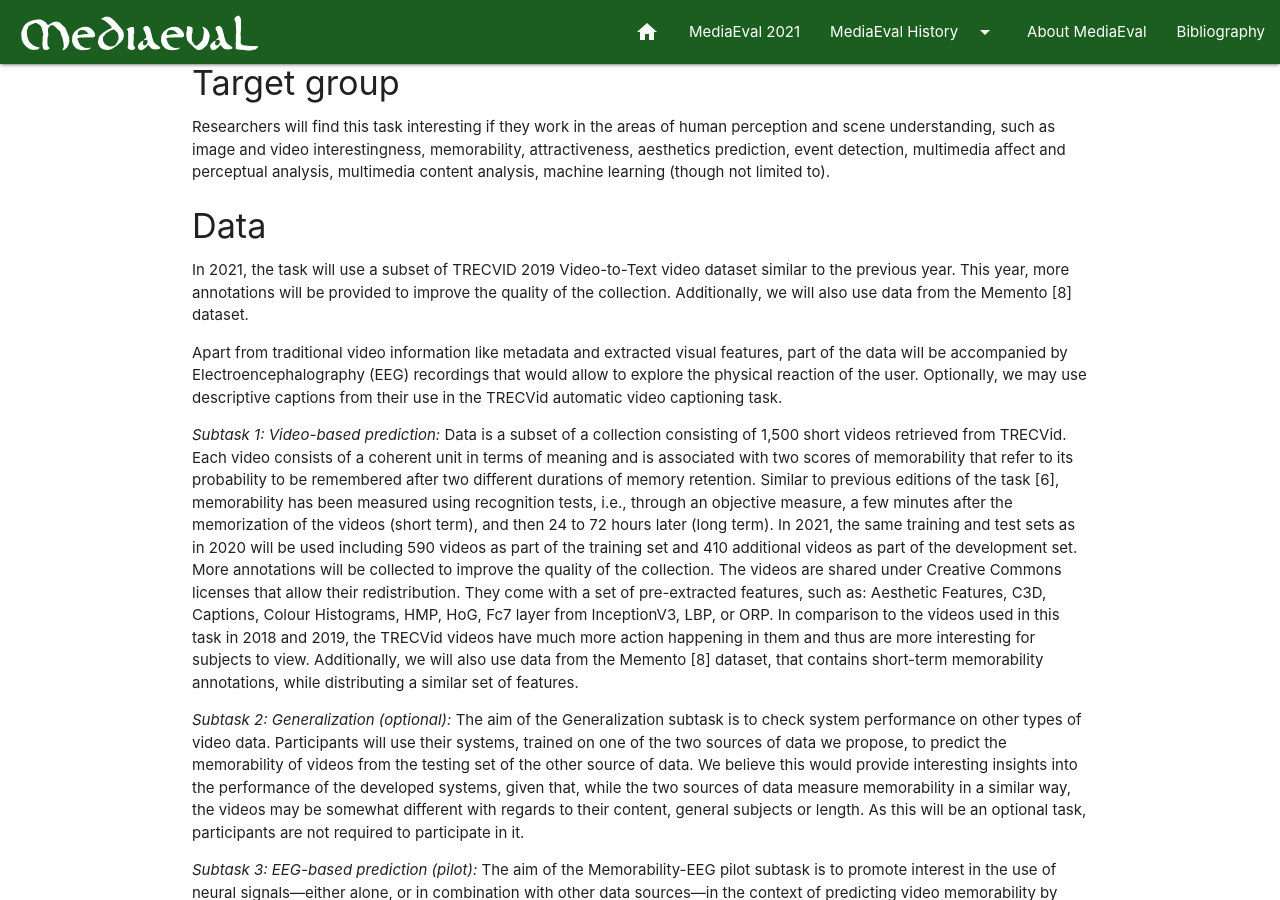
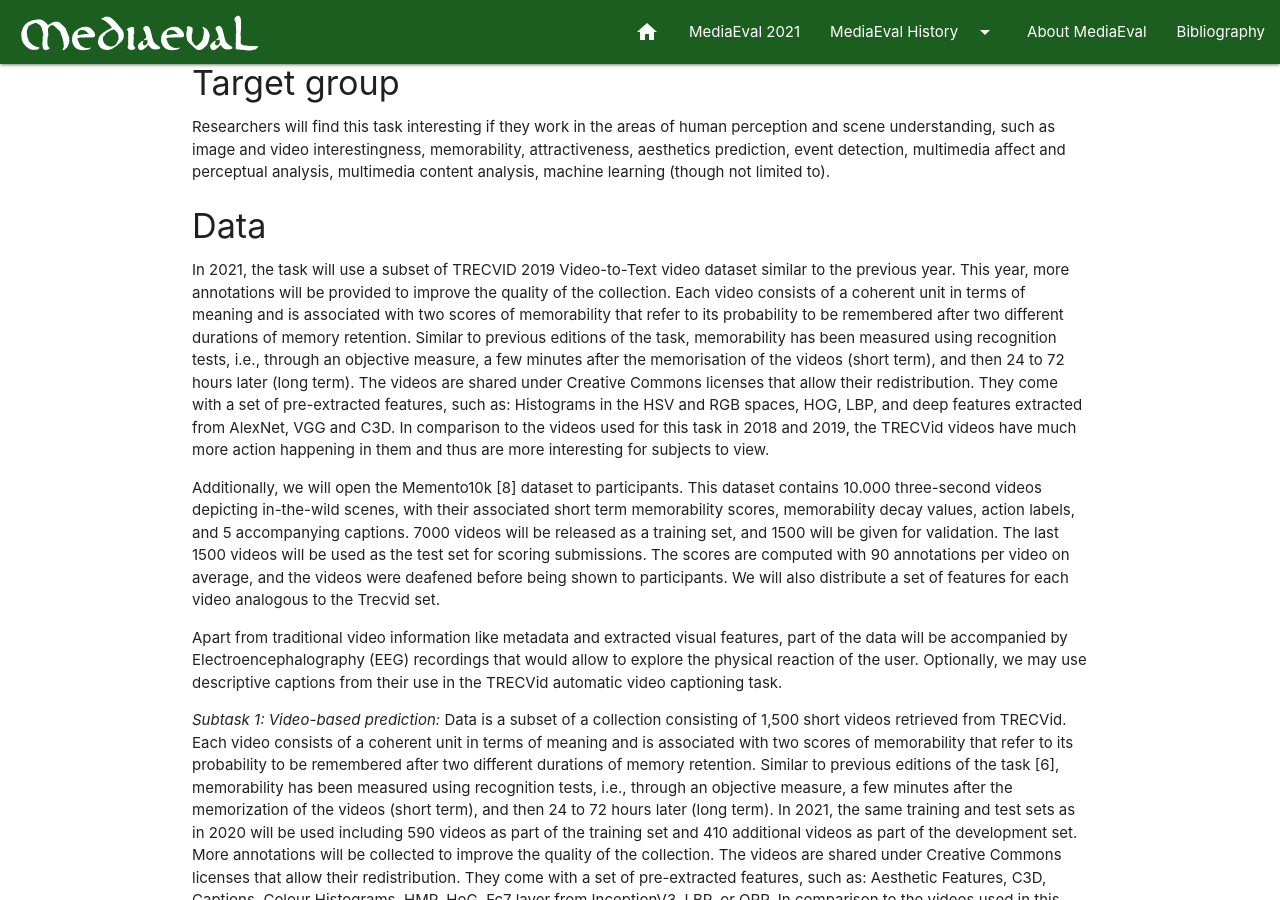
Before and after one commit to multimediaeval/multimediaeval.github.io, a Jekyll site: the page built from _editions/2021/tasks/memorability.md, in a window 1280 px wide and 900 px high, scrolled down 822 px. Built offline with Jekyll 4.4.1, drawn with Linux system fonts in a browser that asks for light colours.

Commit message:
Update memorability.md

```diff
--- a/_editions/2021/tasks/memorability.md
+++ b/_editions/2021/tasks/memorability.md
@@ -37,7 +37,9 @@ Researchers will find this task interesting if they work in the areas of human p
 
 #### Data
 <!-- # Please rewrite this next sentence. The description of the data should not imply that the reader should know anything about what happend last year. It's  important to note that it is the same video data, but do that at the end for completeness and not at the beginning. Strictly speaking the data is not the same because there are new annotations.-->
-In 2021, the task will use a subset of TRECVID 2019 Video-to-Text video dataset similar to the previous year. This year, more annotations will be provided to improve the quality of the collection. Additionally, we will also use data from the Memento [8] dataset.
+In 2021, the task will use a subset of TRECVID 2019 Video-to-Text video dataset similar to the previous year. This year, more annotations will be provided to improve the quality of the collection. Each video consists of a coherent unit in terms of meaning and is associated with two scores of memorability that refer to its probability to be remembered after two different durations of memory retention. Similar to previous editions of the task, memorability has been measured using recognition tests, i.e., through an objective measure, a few minutes after the memorisation of the videos (short term), and then 24 to 72 hours later (long term). The videos are shared under Creative Commons licenses that allow their redistribution. They come with a set of pre-extracted features, such as: Histograms in the HSV and RGB spaces, HOG, LBP, and deep features extracted from AlexNet, VGG and C3D. In comparison to the videos used for this task in 2018 and 2019, the TRECVid videos have much more action happening in them and thus are more interesting for subjects to view.
+
+Additionally, we will open the Memento10k [8] dataset to participants. This dataset contains 10.000 three-second videos depicting in-the-wild scenes, with their associated short term memorability scores, memorability decay values, action labels, and 5 accompanying captions. 7000 videos will be released as a training set, and 1500 will be given for validation. The last 1500 videos will be used as the test set for scoring submissions. The scores are computed with 90 annotations per video on average, and the videos were deafened before being shown to participants. We will also distribute a set of features for each video analogous to the Trecvid set.
 
 Apart from traditional video information like metadata and extracted visual features, part of the data will be accompanied by Electroencephalography (EEG) recordings that would allow to explore the physical reaction of the user. Optionally, we may use descriptive captions from their use in the TRECVid automatic video captioning task.
 
```
